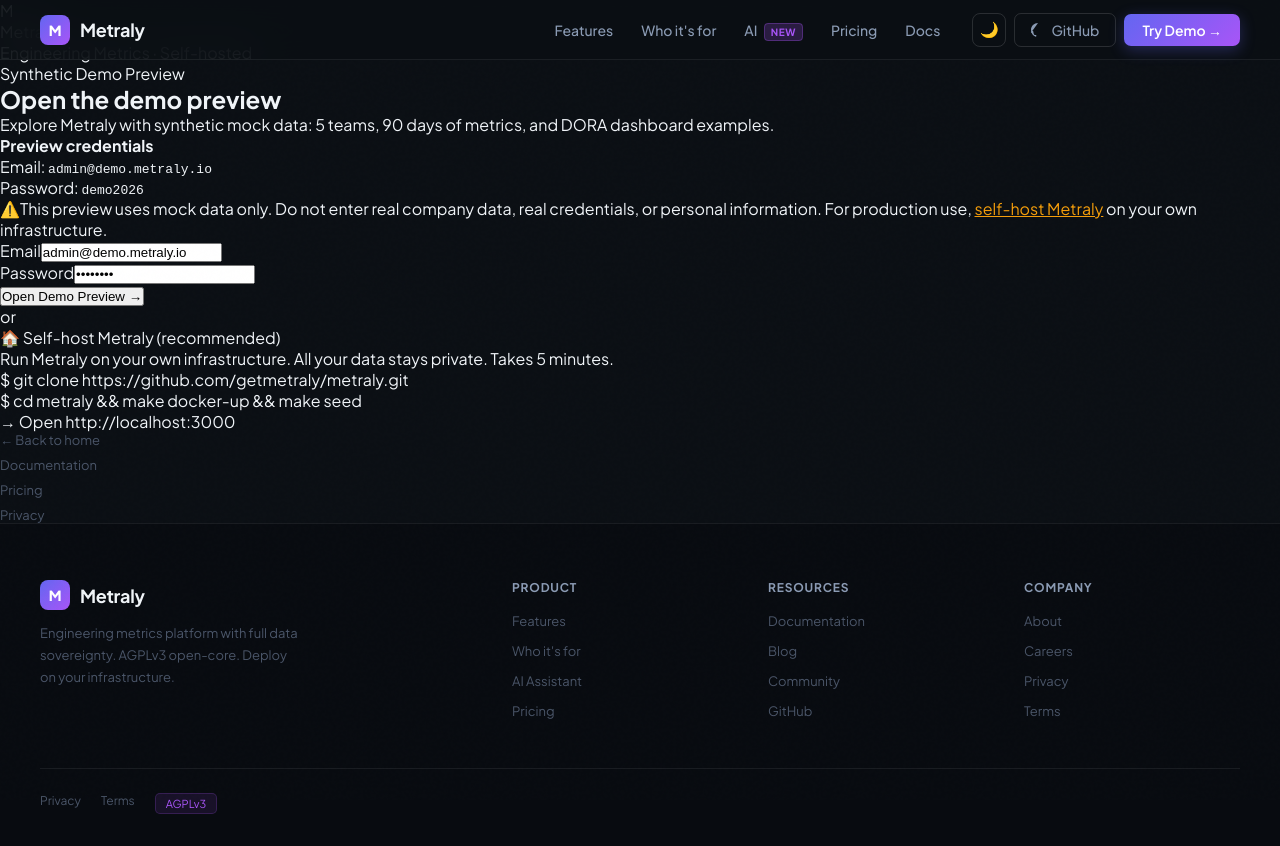
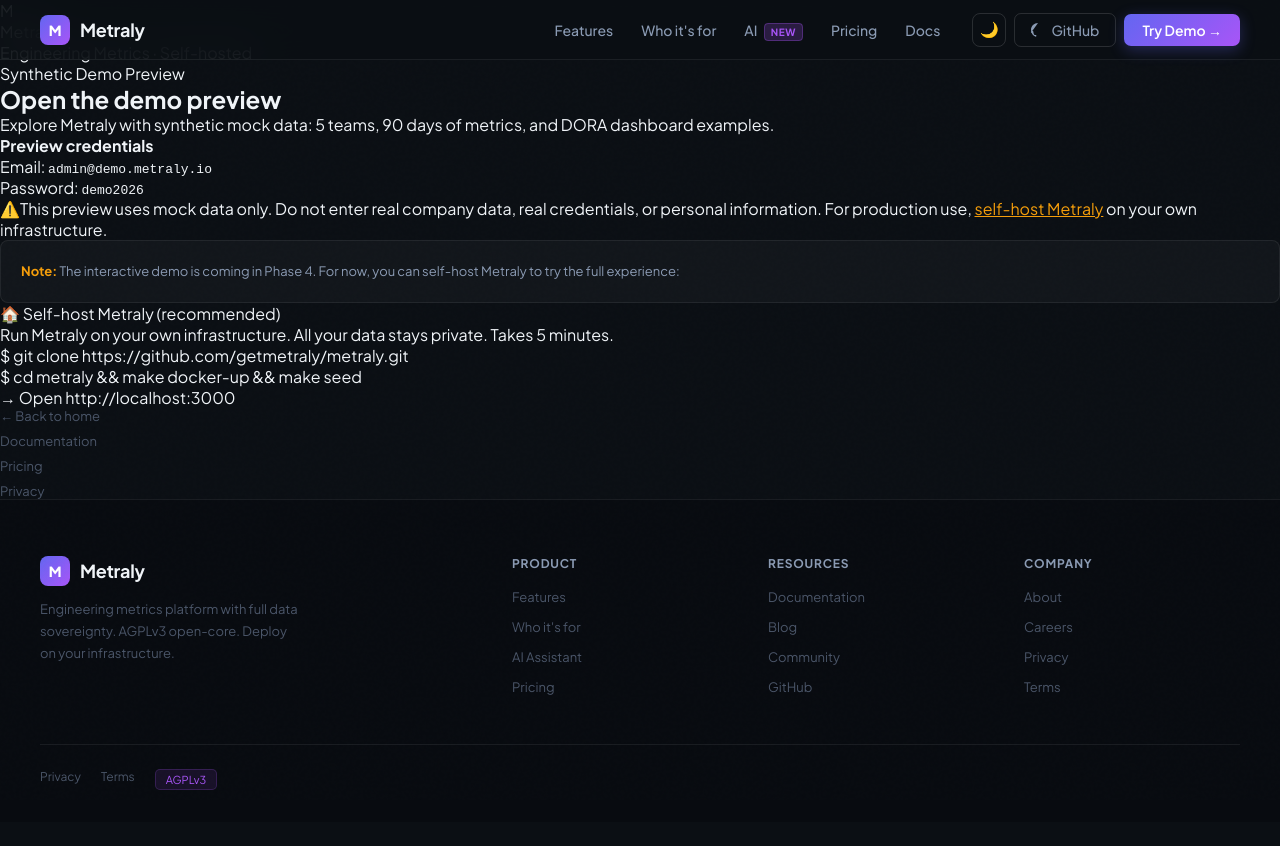
Before and after one commit to getmetraly/website, a Next.js app: page /demo in a window 1280 px wide. After the commit the page ends 822 px from the top, so only its background shows below. Built offline with nearby package versions, Linux system fonts and the light colour scheme.

Commit message:
fix(03-02): remove interactive form from demo page.
- Removed onSubmit handler to fix Next.js build error
- Demo preview is static (interactive demo coming in Phase 4)
- Form shows credentials but does not submit

```diff
--- a/app/demo/page.tsx
+++ b/app/demo/page.tsx
@@ -51,43 +51,21 @@ export default function DemoPage() {
             </span>
           </div>
 
-          <form
-            onSubmit={(e) => {
-              e.preventDefault();
-              alert(
-                "Demo preview is not yet deployed. To try Metraly locally:\n\ngit clone https://github.com/getmetraly/metraly.git\ncd metraly && make docker-up && make seed\n\nThen open http://localhost:3000"
-              );
+          <div
+            style={{
+              padding: "20px",
+              background: "rgba(255,255,255,0.03)",
+              borderRadius: "8px",
+              border: "1px solid var(--border)",
+              fontSize: "13px",
+              color: "var(--text-secondary)",
+              lineHeight: 1.6,
             }}
-            noValidate
           >
-            <div className="form-group">
-              <label htmlFor="email">Email</label>
-              <input
-                type="email"
-                id="email"
-                defaultValue="admin@demo.metraly.io"
-                autoComplete="email"
-                placeholder="you@company.com"
-                aria-required="true"
-              />
-            </div>
-            <div className="form-group">
-              <label htmlFor="password">Password</label>
-              <input
-                type="password"
-                id="password"
-                defaultValue="demo2026"
-                autoComplete="current-password"
-                placeholder="••••••••"
-                aria-required="true"
-              />
-            </div>
-            <button type="submit" className="btn-login" id="login-btn">
-              Open Demo Preview →
-            </button>
-          </form>
-
-          <div className="divider">or</div>
+            <strong style={{ color: "var(--orange)" }}>Note:</strong>{" "}
+            The interactive demo is coming in Phase 4. For now, you can
+            self-host Metraly to try the full experience:
+          </div>
 
           <div className="self-host-box" id="self-host">
             <div className="sh-title">
```
